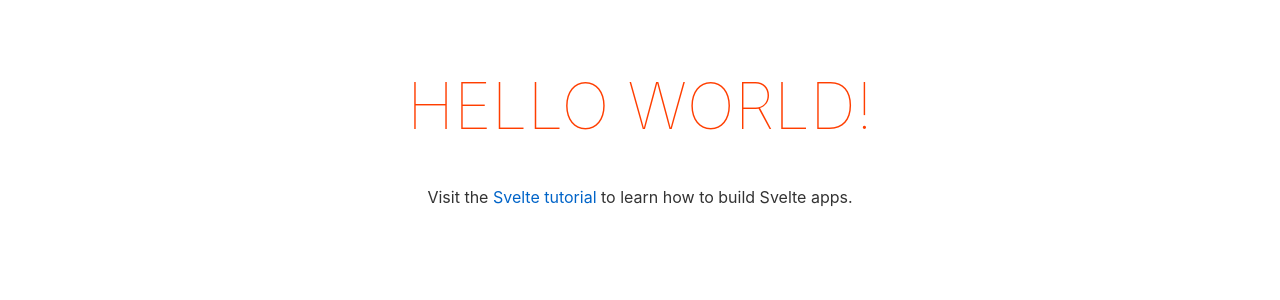
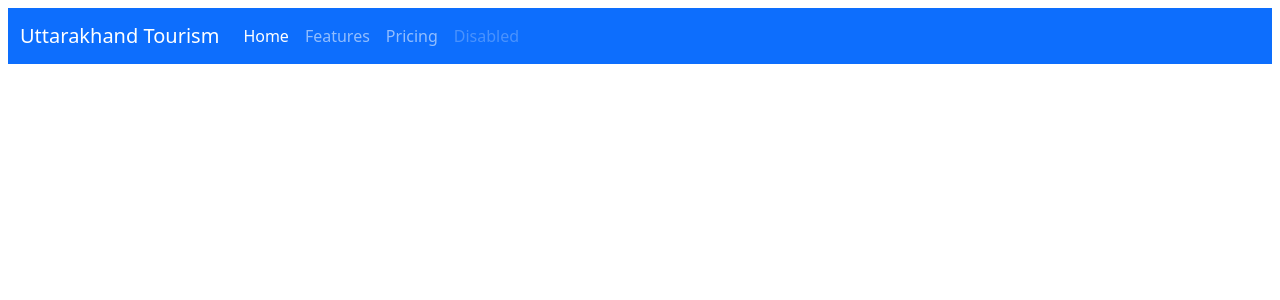
Before and after one commit to anandrajaram21/uk-tourism, a Svelte app: page / in a window 1280 px wide. Shown: the top 300 px of the page. Built offline with nearby package versions, Linux system fonts and the light colour scheme.

Commit message:
added some new stuff

```diff
--- a/src/App.svelte
+++ b/src/App.svelte
@@ -1,30 +1,32 @@
-<script>
-	export let name;
-</script>
+<svelte:head>
+	<link href="https://cdn.jsdelivr.net/npm/bootstrap@5.0.0-alpha3/dist/css/bootstrap.min.css" rel="stylesheet" integrity="sha384-CuOF+2SnTUfTwSZjCXf01h7uYhfOBuxIhGKPbfEJ3+FqH/s6cIFN9bGr1HmAg4fQ" crossorigin="anonymous">
+</svelte:head>
 
 <main>
-	<h1>Hello {name}!</h1>
-	<p>Visit the <a href="https://svelte.dev/tutorial">Svelte tutorial</a> to learn how to build Svelte apps.</p>
+	<nav class="navbar navbar-expand-lg navbar-dark bg-primary">
+		<div class="container-fluid">
+		  <a class="navbar-brand" href="#">Uttarakhand Tourism</a>
+		  <button class="navbar-toggler" type="button" data-toggle="collapse" data-target="#navbarNav" aria-controls="navbarNav" aria-expanded="false" aria-label="Toggle navigation">
+			<span class="navbar-toggler-icon"></span>
+		  </button>
+		  <div class="collapse navbar-collapse" id="navbarNav">
+			<ul class="navbar-nav">
+			  <li class="nav-item">
+				<a class="nav-link active" aria-current="page" href="#">Home</a>
+			  </li>
+			  <li class="nav-item">
+				<a class="nav-link" href="#">Features</a>
+			  </li>
+			  <li class="nav-item">
+				<a class="nav-link" href="#">Pricing</a>
+			  </li>
+			  <li class="nav-item">
+				<a class="nav-link disabled" href="#" tabindex="-1" aria-disabled="true">Disabled</a>
+			  </li>
+			</ul>
+		  </div>
+		</div>
+	  </nav>
 </main>
 
-<style>
-	main {
-		text-align: center;
-		padding: 1em;
-		max-width: 240px;
-		margin: 0 auto;
-	}
-
-	h1 {
-		color: #ff3e00;
-		text-transform: uppercase;
-		font-size: 4em;
-		font-weight: 100;
-	}
-
-	@media (min-width: 640px) {
-		main {
-			max-width: none;
-		}
-	}
-</style>
+<script src="https://cdn.jsdelivr.net/npm/bootstrap@5.0.0-alpha3/dist/js/bootstrap.bundle.min.js" integrity="sha384-popRpmFF9JQgExhfw5tZT4I9/CI5e2QcuUZPOVXb1m7qUmeR2b50u+YFEYe1wgzy" crossorigin="anonymous"></script>
```
